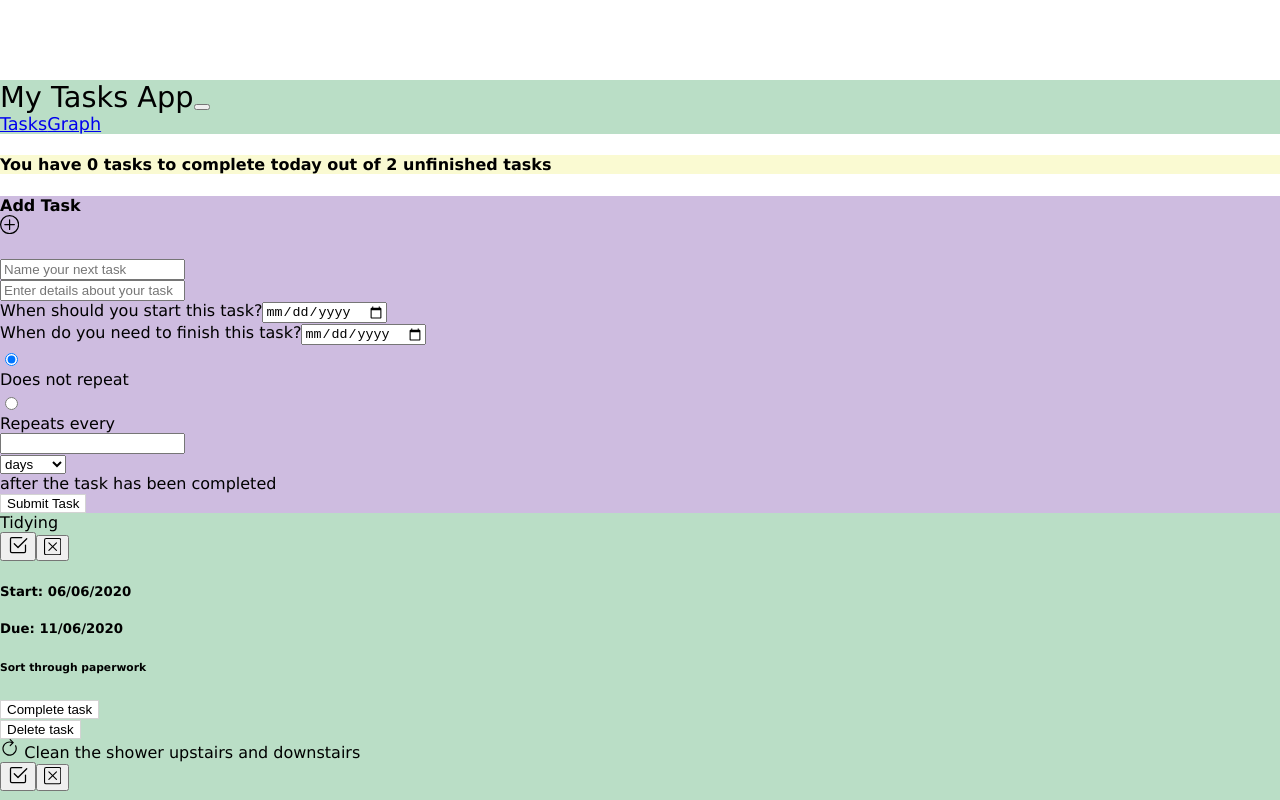
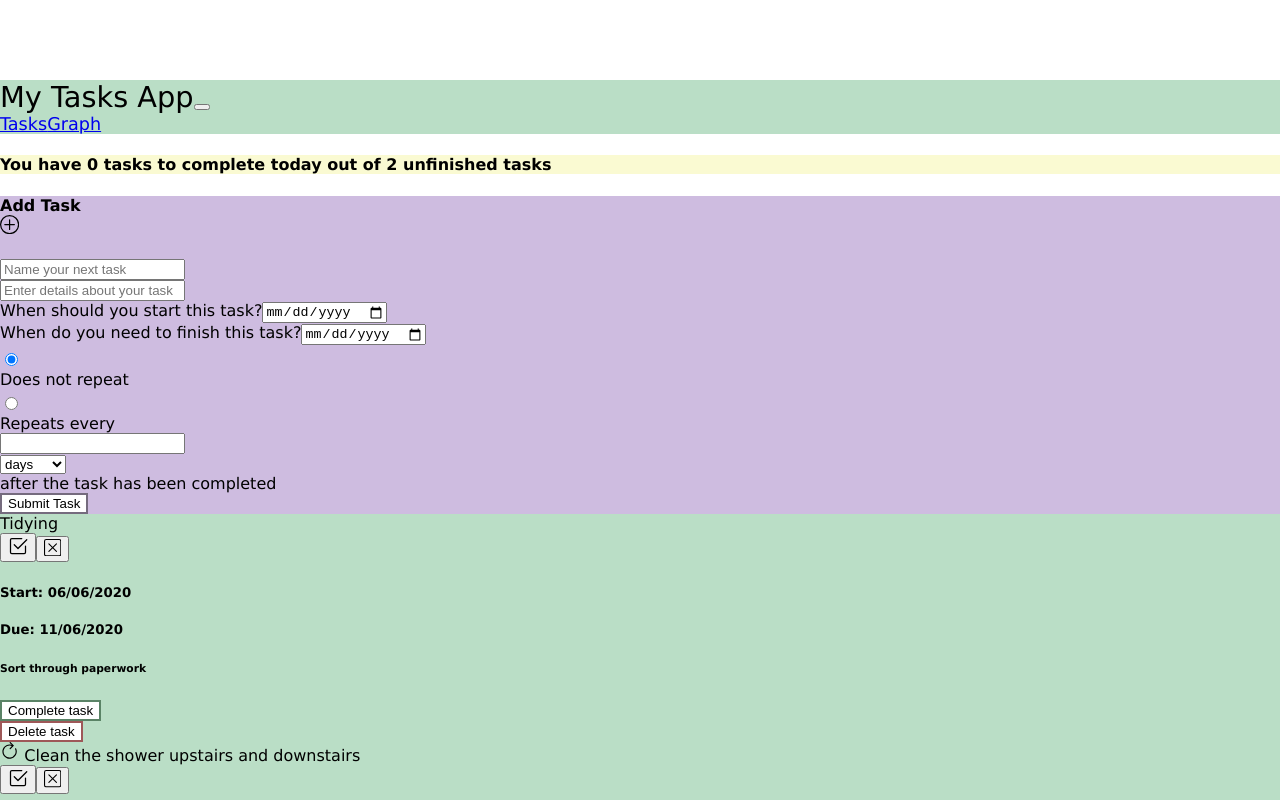
Before and after one commit to smbryar/todo_react_application, a React (Create React App) app: page / in a window 1280 px wide. Shown: the top 800 px of the page. Built offline with nearby package versions, Linux system fonts and the light colour scheme; the HTML template or start-up script is replaced by a standard one.

Commit message:
Outline buttons in their colour

```diff
--- a/src/ButtonItem/SimpleButton.css
+++ b/src/ButtonItem/SimpleButton.css
@@ -1,8 +1,19 @@
 .simple-button {
     background-color: white;
     color: black;
-    border: 1px solid lightgrey;
     transition-duration: 0.4s;
+}
+
+.simple-button-complete {
+    border: 2px solid rgb(90, 131, 102);
+}
+
+.simple-button-delete {
+    border: 2px solid rgb(158, 88, 88);
+}
+
+.simple-button-add-task {
+    border: 2px solid rgb(117, 107, 126);
 }
 
 
--- a/src/Footer/Footer.js
+++ b/src/Footer/Footer.js
@@ -2,7 +2,7 @@ import React from 'react';
 import './Footer.css';
 
 function Footer() {
-    const copy = "\u00A9";
+    // const copy = "\u00A9";
   return (
       <footer className="block-quote footer">
           <div className="container">
```
